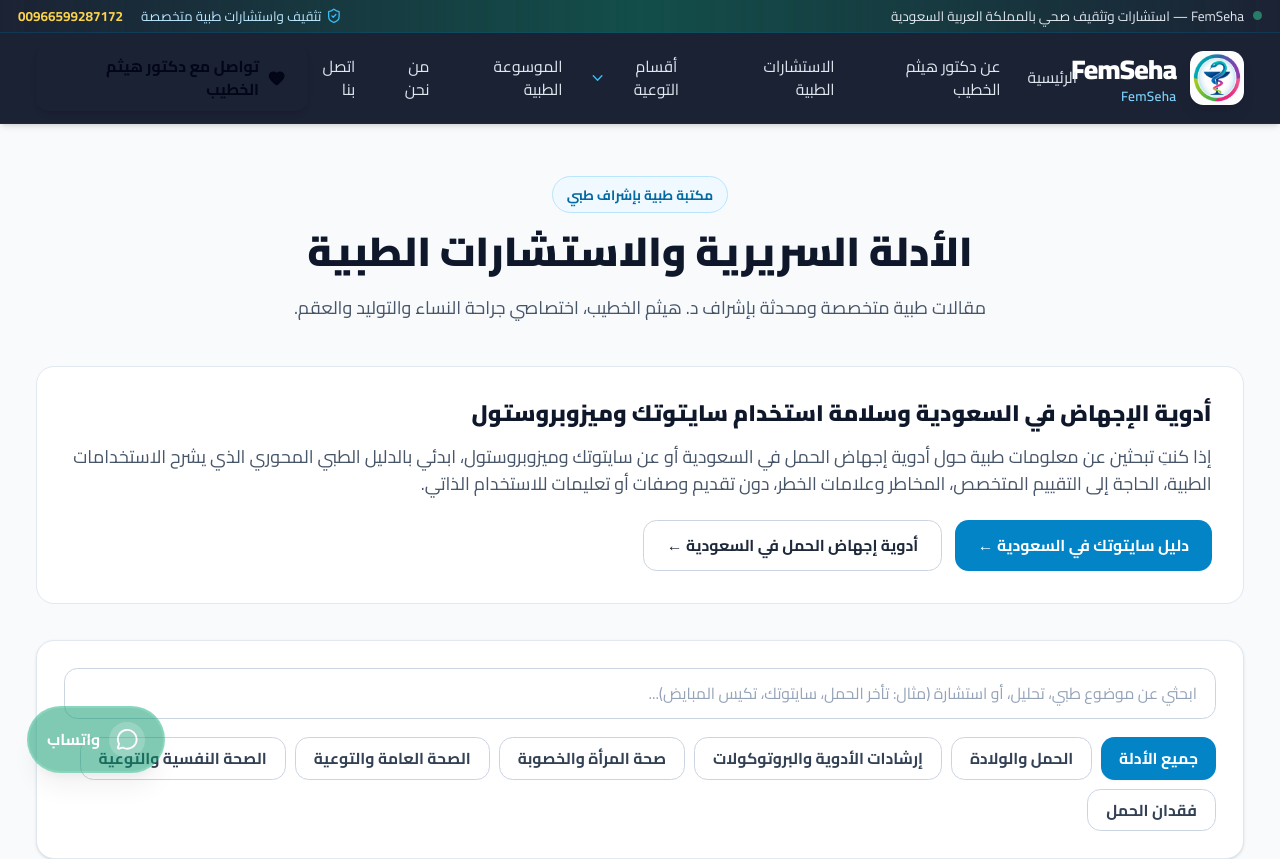
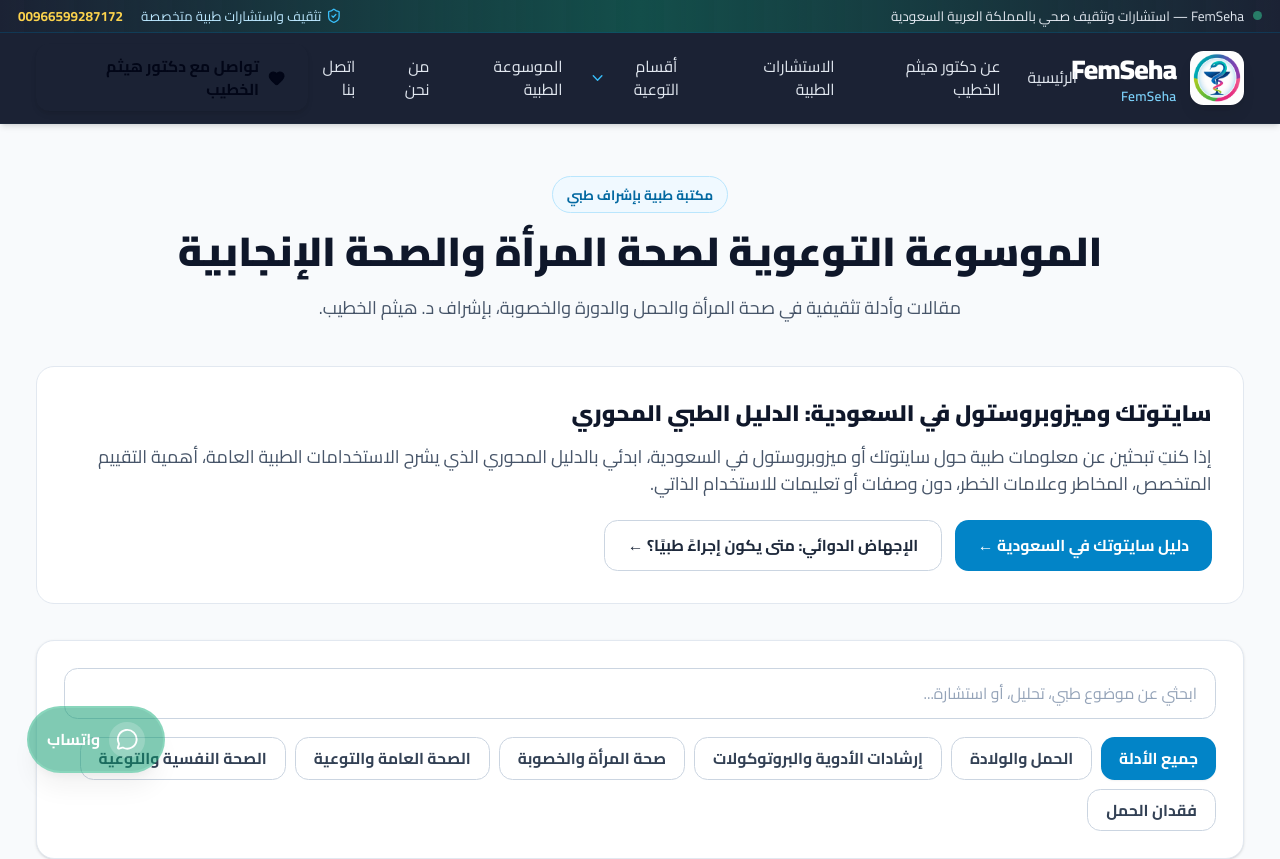
Before and after one commit to femseha/femseha, a React (Vite) app: page /articles in a window 1280 px wide. Shown: the top 859 px of the page. Built offline with nearby package versions, Linux system fonts and the light colour scheme.

Commit message:
SEO architecture: hide consolidated Cytotec duplicates from article discovery

```diff
--- a/src/pages/ArticlesPage.tsx
+++ b/src/pages/ArticlesPage.tsx
@@ -1,6 +1,7 @@
 import { useState } from 'react';
 import { Link } from 'react-router-dom';
 import { articles, articleCategories } from '../data/articles';
+import { isIndexableArticle } from '../data/seo-quality';
 import { useSeo, websiteJsonLd, breadcrumbJsonLd } from '../lib/seo';
 
 export default function ArticlesPage() {
@@ -10,7 +11,7 @@ export default function ArticlesPage() {
   useSeo({
     title: 'الأدلة الطبية وصحة المرأة | FemSeha',
     description:
-      'مكتبة FemSeha للأدلة الطبية في صحة المرأة والحمل والخصوبة والأدوية، مع معلومات تثقيفية عن أدوية الإجهاض في السعودية وسايتوتك وميزوبروستول ومخاطر الاستخدام العشوائي.',
+      'مكتبة FemSeha للأدلة التثقيفية في صحة المرأة والحمل والخصوبة والأدوية، مع تركيز على المعلومات الطبية الآمنة والمراجع الرسمية.',
     canonicalPath: '/articles',
     jsonLd: [
       websiteJsonLd(),
@@ -21,131 +22,65 @@ export default function ArticlesPage() {
     ]
   });
 
+  const indexableArticles = articles.filter(isIndexableArticle);
   const categories = [
     { id: 'all', name: 'جميع الأدلة' },
     ...articleCategories.map((cat) => ({ id: cat.slug, name: cat.name }))
   ];
 
-  const filteredArticles = [...articles]
+  const filteredArticles = [...indexableArticles]
     .sort((a, b) => (a.publishDate < b.publishDate ? 1 : -1))
     .filter((art) => {
-      const matchesSearch =
-        art.title.toLowerCase().includes(searchTerm.toLowerCase()) ||
-        art.summary.toLowerCase().includes(searchTerm.toLowerCase());
-      const matchesCategory =
-        selectedCategory === 'all' || art.category === selectedCategory;
+      const query = searchTerm.trim().toLowerCase();
+      const matchesSearch = !query || art.title.toLowerCase().includes(query) || art.summary.toLowerCase().includes(query);
+      const matchesCategory = selectedCategory === 'all' || art.category === selectedCategory;
       return matchesSearch && matchesCategory;
     });
 
   return (
     <div className="bg-slate-50 py-12 px-4 sm:px-6 lg:px-8" dir="rtl">
       <div className="max-w-6xl mx-auto">
-        {/* العنوان والترويسة */}
         <div className="text-center mb-10">
-          <span className="text-xs font-bold text-sky-700 bg-sky-50 border border-sky-200 px-3 py-1 rounded-full">
-            مكتبة طبية بإشراف طبي
-          </span>
-          <h1 className="text-3xl sm:text-4xl font-black text-slate-900 mt-3 mb-3">
-            الأدلة السريرية والاستشارات الطبية
-          </h1>
-          <p className="text-slate-600 max-w-2xl mx-auto text-sm sm:text-base">
-            مقالات طبية متخصصة ومحدثة بإشراف د. هيثم الخطيب، اختصاصي جراحة النساء والتوليد والعقم.
-          </p>
+          <span className="text-xs font-bold text-sky-700 bg-sky-50 border border-sky-200 px-3 py-1 rounded-full">مكتبة طبية بإشراف طبي</span>
+          <h1 className="text-3xl sm:text-4xl font-black text-slate-900 mt-3 mb-3">الموسوعة التوعوية لصحة المرأة والصحة الإنجابية</h1>
+          <p className="text-slate-600 max-w-2xl mx-auto text-sm sm:text-base">مقالات وأدلة تثقيفية في صحة المرأة والحمل والدورة والخصوبة، بإشراف د. هيثم الخطيب.</p>
         </div>
 
-        {/* محور تثقيفي مركز للكلمات السعودية ذات الصلة */}
         <section className="bg-white border border-slate-200 rounded-2xl p-5 sm:p-7 mb-8" aria-labelledby="saudi-medication-focus">
-          <h2 id="saudi-medication-focus" className="text-xl font-black text-slate-900 mb-3">
-            أدوية الإجهاض في السعودية وسلامة استخدام سايتوتك وميزوبروستول
-          </h2>
-          <p className="text-sm sm:text-base text-slate-600 leading-7 mb-5">
-            إذا كنتِ تبحثين عن معلومات طبية حول أدوية إجهاض الحمل في السعودية أو عن سايتوتك وميزوبروستول، ابدئي بالدليل الطبي المحوري الذي يشرح الاستخدامات الطبية، الحاجة إلى التقييم المتخصص، المخاطر وعلامات الخطر، دون تقديم وصفات أو تعليمات للاستخدام الذاتي.
-          </p>
+          <h2 id="saudi-medication-focus" className="text-xl font-black text-slate-900 mb-3">سايتوتك وميزوبروستول في السعودية: الدليل الطبي المحوري</h2>
+          <p className="text-sm sm:text-base text-slate-600 leading-7 mb-5">إذا كنتِ تبحثين عن معلومات طبية حول سايتوتك أو ميزوبروستول في السعودية، ابدئي بالدليل المحوري الذي يشرح الاستخدامات الطبية العامة، أهمية التقييم المتخصص، المخاطر وعلامات الخطر، دون وصفات أو تعليمات للاستخدام الذاتي.</p>
           <div className="flex flex-col sm:flex-row gap-3">
-            <Link
-              to="/articles/cytotec-misoprostol-saudi-riyadh-guide"
-              className="inline-flex items-center justify-center rounded-xl bg-sky-600 px-5 py-3 text-sm font-bold text-white hover:bg-sky-700 transition"
-            >
-              دليل سايتوتك في السعودية ←
-            </Link>
-            <Link
-              to="/articles/ijhad-dawai-fi-al-saudia"
-              className="inline-flex items-center justify-center rounded-xl border border-slate-300 bg-white px-5 py-3 text-sm font-bold text-slate-800 hover:bg-slate-100 transition"
-            >
-              أدوية إجهاض الحمل في السعودية ←
-            </Link>
+            <Link to="/articles/cytotec-misoprostol-saudi-riyadh-guide" className="inline-flex items-center justify-center rounded-xl bg-sky-600 px-5 py-3 text-sm font-bold text-white hover:bg-sky-700 transition">دليل سايتوتك في السعودية ←</Link>
+            <Link to="/articles/ijhad-dawai-fi-al-saudia" className="inline-flex items-center justify-center rounded-xl border border-slate-300 bg-white px-5 py-3 text-sm font-bold text-slate-800 hover:bg-slate-100 transition">الإجهاض الدوائي: متى يكون إجراءً طبيًا؟ ←</Link>
           </div>
         </section>
 
-        {/* أدوات البحث والتصنيف */}
         <div className="bg-white border border-slate-200 p-4 sm:p-6 rounded-2xl shadow mb-8 space-y-4">
           <div className="relative">
-            <input
-              type="text"
-              placeholder="ابحثي عن موضوع طبي، تحليل، أو استشارة (مثال: تأخر الحمل، سايتوتك، تكيس المبايض)..."
-              value={searchTerm}
-              onChange={(e) => setSearchTerm(e.target.value)}
-              className="w-full px-4 py-3 rounded-xl bg-white border border-slate-300 text-slate-900 placeholder-slate-400 focus:outline-none focus:ring-2 focus:ring-sky-500 text-sm"
-            />
+            <input type="text" placeholder="ابحثي عن موضوع طبي، تحليل، أو استشارة..." value={searchTerm} onChange={(e) => setSearchTerm(e.target.value)} className="w-full px-4 py-3 rounded-xl bg-white border border-slate-300 text-slate-900 placeholder-slate-400 focus:outline-none focus:ring-2 focus:ring-sky-500 text-sm" />
           </div>
-
           <div className="flex flex-wrap gap-2">
             {categories.map((cat) => (
-              <button
-                key={cat.id}
-                onClick={() => setSelectedCategory(cat.id)}
-                className={`px-4 py-2 rounded-xl text-xs sm:text-sm font-bold transition ${
-                  selectedCategory === cat.id
-                    ? 'bg-sky-600 text-white shadow-sm'
-                    : 'bg-white text-slate-700 border border-slate-300 hover:bg-slate-100'
-                }`}
-              >
-                {cat.name}
-              </button>
+              <button key={cat.id} type="button" onClick={() => setSelectedCategory(cat.id)} className={`px-4 py-2 rounded-xl text-xs sm:text-sm font-bold transition ${selectedCategory === cat.id ? 'bg-sky-600 text-white shadow-sm' : 'bg-white text-slate-700 border border-slate-300 hover:bg-slate-100'}`}>{cat.name}</button>
             ))}
           </div>
         </div>
 
-        {/* شبكة عرض المقالات */}
         {filteredArticles.length === 0 ? (
-          <div className="text-center py-16 bg-white rounded-2xl border border-slate-200">
-            <p className="text-slate-500 text-base">لا توجد مقالات مطابقة لبحثك حالياً.</p>
-          </div>
+          <div className="text-center py-16 bg-white rounded-2xl border border-slate-200"><p className="text-slate-500 text-base">لا توجد مقالات مطابقة لبحثك حالياً.</p></div>
         ) : (
           <div className="grid grid-cols-1 md:grid-cols-2 lg:grid-cols-3 gap-6">
             {filteredArticles.map((article) => (
-              <article
-                key={article.id}
-                className="bg-white rounded-2xl p-6 border border-slate-200 hover:border-sky-400 transition flex flex-col justify-between group"
-              >
+              <article key={article.id} className="bg-white rounded-2xl p-6 border border-slate-200 hover:border-sky-400 transition flex flex-col justify-between group">
                 <div>
                   <div className="flex justify-between items-center mb-3">
-                    <span className="text-[11px] font-bold text-sky-700 bg-sky-50 border border-sky-200/80 px-2.5 py-1 rounded-lg">
-                      {article.categoryName}
-                    </span>
+                    <span className="text-[11px] font-bold text-sky-700 bg-sky-50 border border-sky-200/80 px-2.5 py-1 rounded-lg">{article.categoryName}</span>
                     <span className="text-[11px] text-slate-400">{article.publishDate}</span>
                   </div>
-
-                  <h2 className="text-lg font-bold text-slate-900 mb-2 leading-snug group-hover:text-sky-700 transition">
-                    <Link to={`/articles/${article.slug}`}>
-                      {article.title}
-                    </Link>
-                  </h2>
-
-                  <p className="text-xs sm:text-sm text-slate-600 line-clamp-3 mb-4 leading-relaxed">
-                    {article.summary}
-                  </p>
+                  <h2 className="text-lg font-bold text-slate-900 mb-2 leading-snug group-hover:text-sky-700 transition"><Link to={`/articles/${article.slug}`}>{article.title}</Link></h2>
+                  <p className="text-xs sm:text-sm text-slate-600 line-clamp-3 mb-4 leading-relaxed">{article.summary}</p>
                 </div>
-
-                <div className="pt-4 border-t border-slate-200 flex justify-between items-center">
-                  <span className="text-[11px] text-slate-400">إشراف: د. هيثم الخطيب</span>
-                  <Link
-                    to={`/articles/${article.slug}`}
-                    className="text-blue-700 group-hover:text-blue-800 font-bold text-xs transition-colors inline-flex items-center gap-1"
-                  >
-                    قراءة الدليل ←
-                  </Link>
-                </div>
+                <div className="pt-4 border-t border-slate-200 flex justify-between items-center"><span className="text-[11px] text-slate-400">إشراف: د. هيثم الخطيب</span><Link to={`/articles/${article.slug}`} className="text-blue-700 group-hover:text-blue-800 font-bold text-xs transition-colors inline-flex items-center gap-1">قراءة الدليل ←</Link></div>
               </article>
             ))}
           </div>
```
